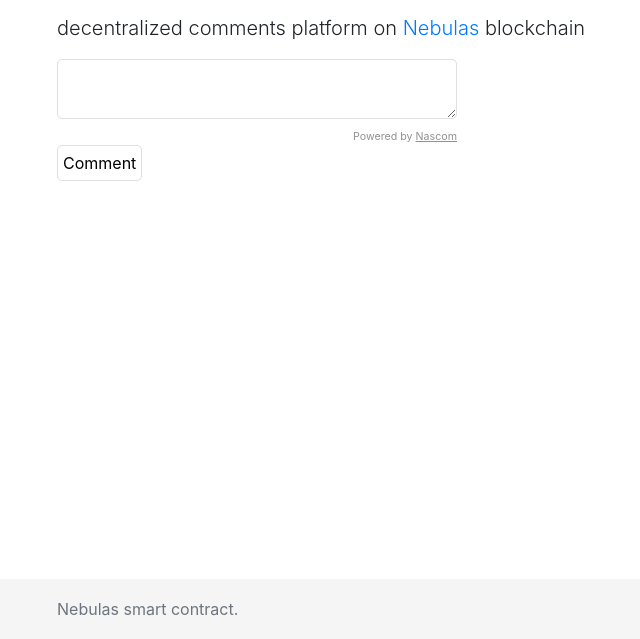
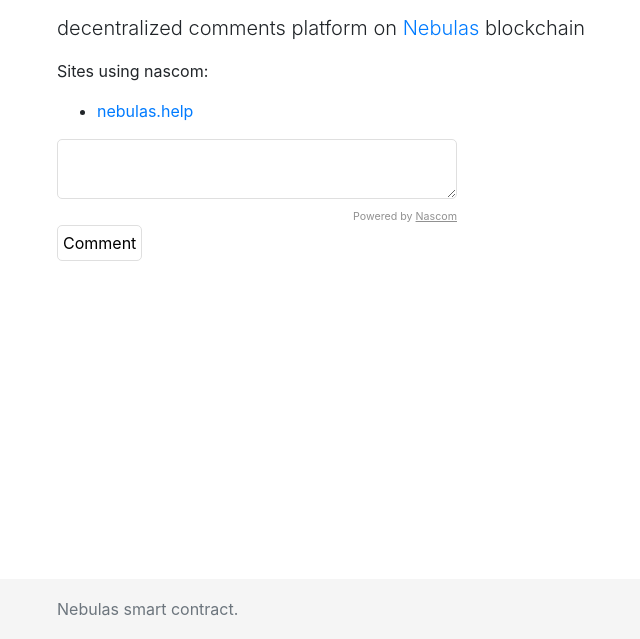
Before and after one commit to nas-com/nascom, a plain HTML site: page demo.html in a window 1280 px wide. Shown: the part 161-800 px from the top of the page, without its empty margins (258-898 px from the left). Drawn offline with Linux system fonts and the light colour scheme.

Commit message:
Update demo.html

```diff
--- a/demo.html
+++ b/demo.html
@@ -24,6 +24,8 @@
         <a href="profile.html" class="btn btn-secondary my-2">My profile</a>
       </p>
       <p class="lead">decentralized comments platform on <a href="https://nebulas.io" target="_blank">Nebulas</a> blockchain</p>
+      <p>Sites using nascom:</p>
+      <ul><li><a href="https://nebulas.help/" target="_blank">nebulas.help</a></li></ul>
       <script src="install/nascom.js"></script> <script>var nascom_website_id = 1;</script><div id="nascom"></div>
     </main>
 
```
